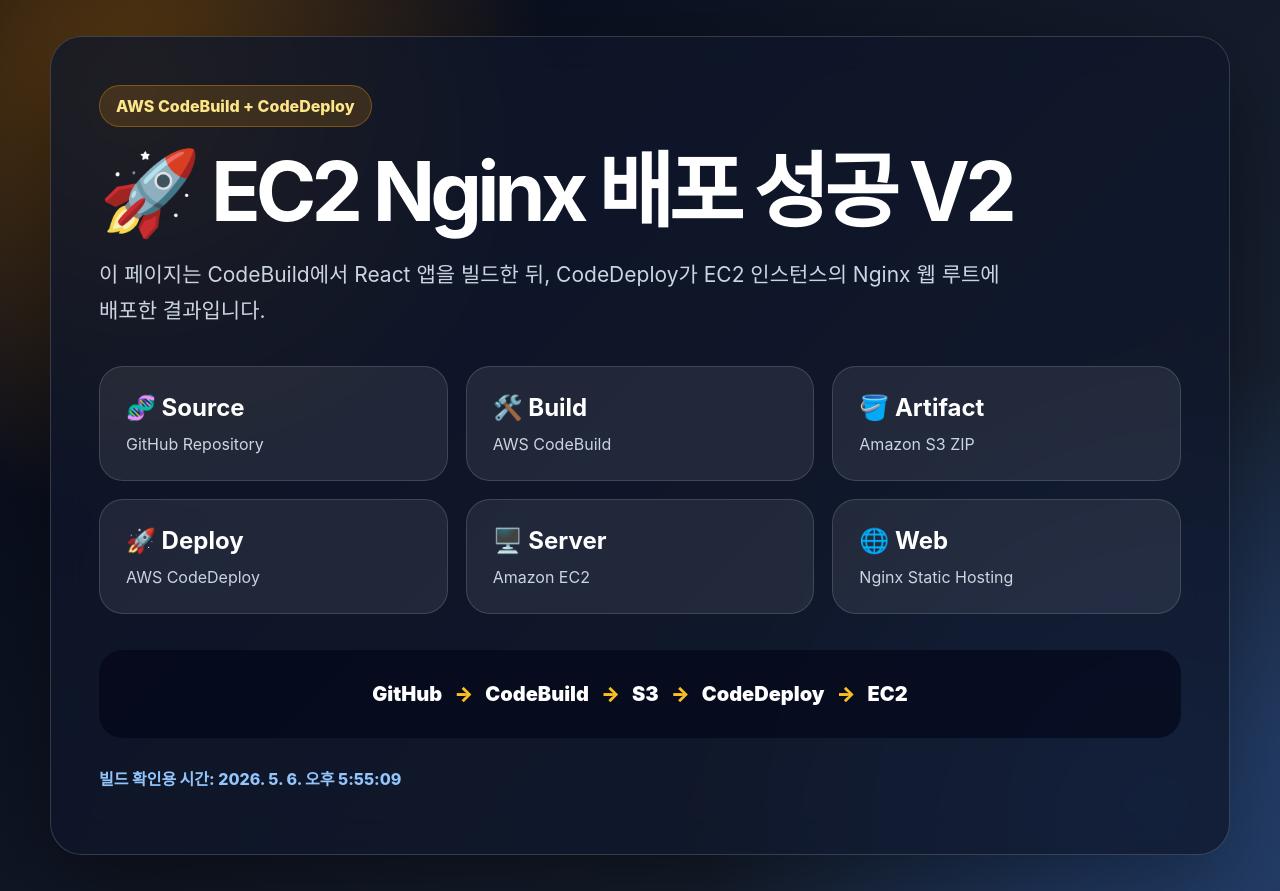
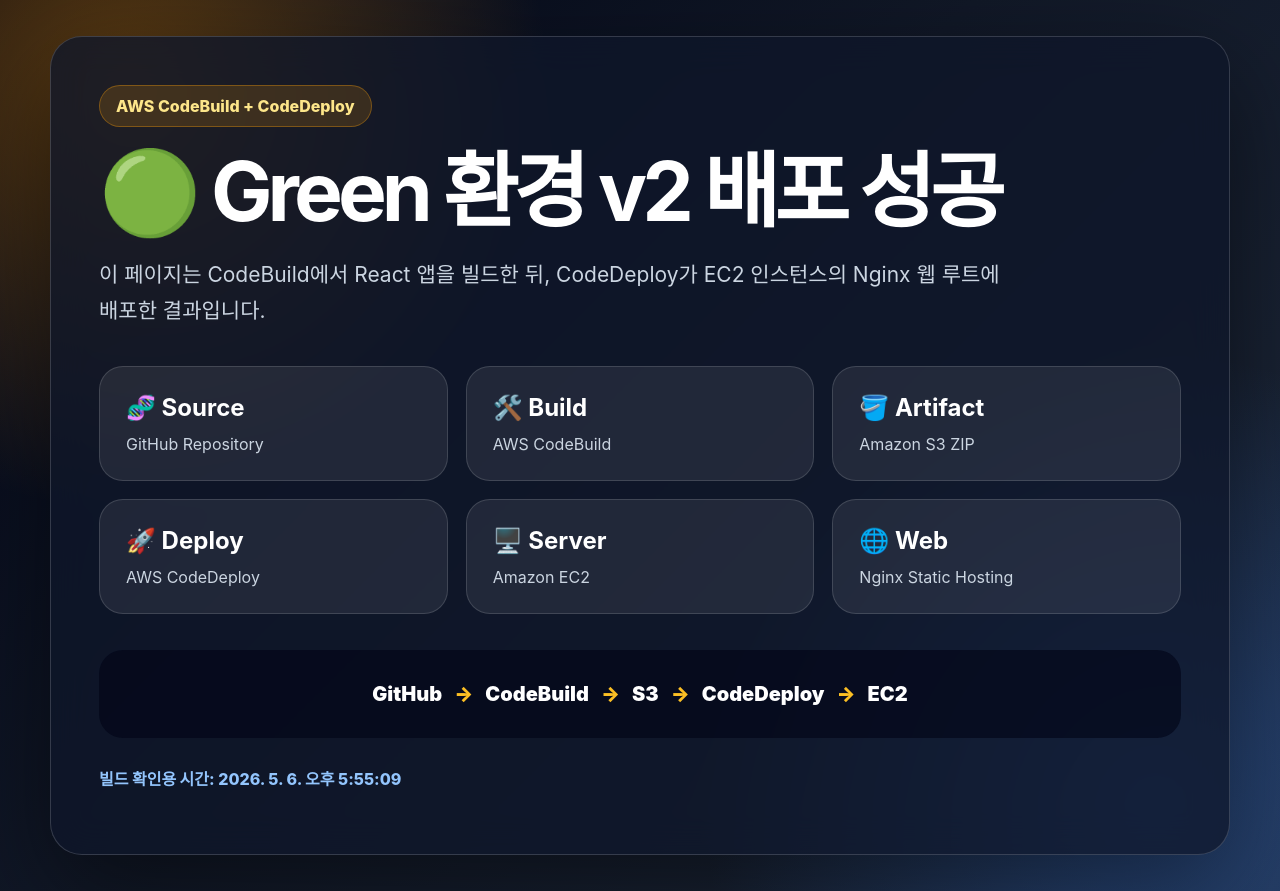
Before and after one commit to sum9191-ops/soldesk-codebuild-react-s3, a React (Vite) app: page / in a window 1280 px wide. Built offline with nearby package versions, Linux system fonts and the light colour scheme.

Commit message:
ADD CodeBuild and CodeDeploy EC2 static web deployment v5

```diff
--- a/src/App.jsx
+++ b/src/App.jsx
@@ -8,7 +8,7 @@
       <section className="panel">
         <div className="badge">AWS CodeBuild + CodeDeploy</div>
 
-        <h1>🚀 EC2 Nginx 배포 성공 V2 </h1>
+        <h1>🟢 Green 환경 v2 배포 성공 </h1>
 
         <p className="subtitle">
           이 페이지는 CodeBuild에서 React 앱을 빌드한 뒤,
```
